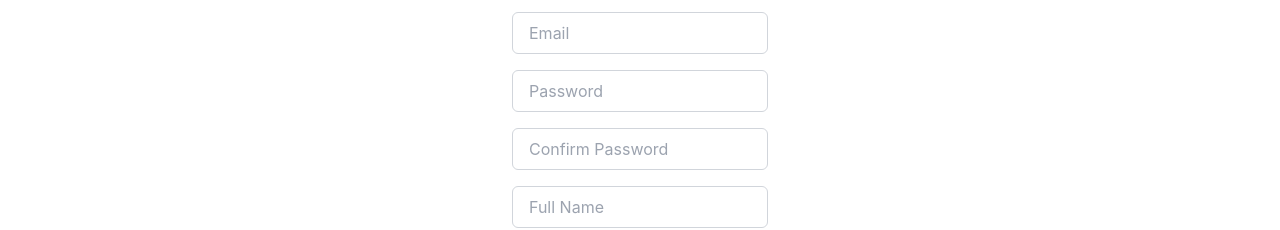
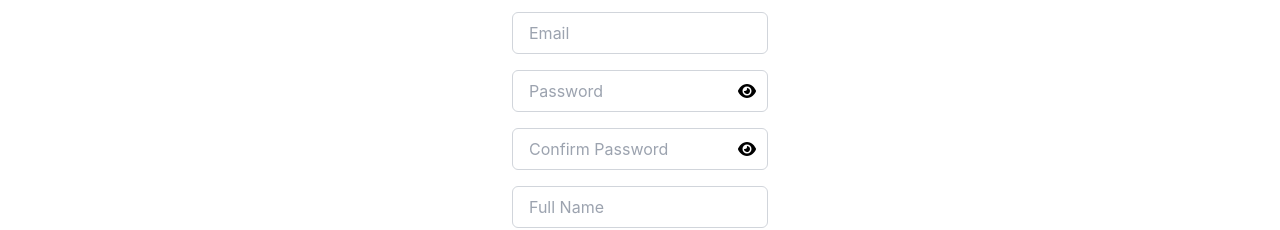
Before and after one commit to TheCoderAbhishek/login-reactjs-dotnet-postgre, a React (Create React App) app in the folder react-app/: page /registration in a window 1280 px wide. Shown: the part 292-522 px from the top of the page. Built offline with nearby package versions, Linux system fonts and the light colour scheme.

Commit message:
add show and hide password function

```diff
--- a/react-app/src/pages/registration/Registration.js
+++ b/react-app/src/pages/registration/Registration.js
@@ -1,5 +1,7 @@
 import React, { useState } from 'react';
 import { Link } from 'react-router-dom';
+import { FontAwesomeIcon } from '@fortawesome/react-fontawesome';
+import { faEye, faEyeSlash } from '@fortawesome/free-solid-svg-icons';
 import axios from 'axios';
 
 const Registration = () => {
@@ -13,9 +15,9 @@ const Registration = () => {
     gender: '',
     dateOfBirth: ''
   });
-
-  // eslint-disable-next-line
-  const [error, setError] = useState('');
+  const [passwordVisible, setPasswordVisible] = useState(false); // State to track password visibility
+  const [confirmPasswordVisible, setConfirmPasswordVisible] = useState(false); // State to track confirm password visibility
+  const [setError] = useState('');
 
   const handleChange = (e) => {
     if (e.target.type === 'date') {
@@ -47,6 +49,14 @@ const Registration = () => {
     }
   };
 
+  const togglePasswordVisibility = () => {
+    setPasswordVisible(!passwordVisible);
+  };
+
+  const toggleConfirmPasswordVisibility = () => {
+    setConfirmPasswordVisible(!confirmPasswordVisible);
+  };
+
   return (
     <div className="flex flex-col items-center justify-center h-screen">
       <h2 className="text-3xl font-semibold mb-8">Registration Page</h2>
@@ -67,22 +77,38 @@ const Registration = () => {
           placeholder="Email"
           className="w-64 px-4 py-2 border border-gray-300 rounded-md focus:outline-none focus:border-indigo-500"
         />
+        <div className="relative">
           <input
-          type="password"
+            type={passwordVisible ? 'text' : 'password'}
             name="passwordHash"
             value={formData.passwordHash}
             onChange={handleChange}
             placeholder="Password"
             className="w-64 px-4 py-2 border border-gray-300 rounded-md focus:outline-none focus:border-indigo-500"
           />
+          <span
+            className="absolute top-1/2 right-3 transform -translate-y-1/2 cursor-pointer"
+            onClick={togglePasswordVisibility}
+          >
+            <FontAwesomeIcon icon={passwordVisible ? faEyeSlash : faEye} />
+          </span>
+        </div>
+        <div className="relative">
           <input
-          type="password"
+            type={confirmPasswordVisible ? 'text' : 'password'}
             name="confirmPasswordHash"
             value={formData.confirmPasswordHash}
             onChange={handleChange}
             placeholder="Confirm Password"
             className="w-64 px-4 py-2 border border-gray-300 rounded-md focus:outline-none focus:border-indigo-500"
           />
+          <span
+            className="absolute top-1/2 right-3 transform -translate-y-1/2 cursor-pointer"
+            onClick={toggleConfirmPasswordVisibility}
+          >
+            <FontAwesomeIcon icon={confirmPasswordVisible ? faEyeSlash : faEye} />
+          </span>
+        </div>
         <input
           type="text"
           name="fullName"
```
Lines whose indentation alone changed are shown as unchanged.
